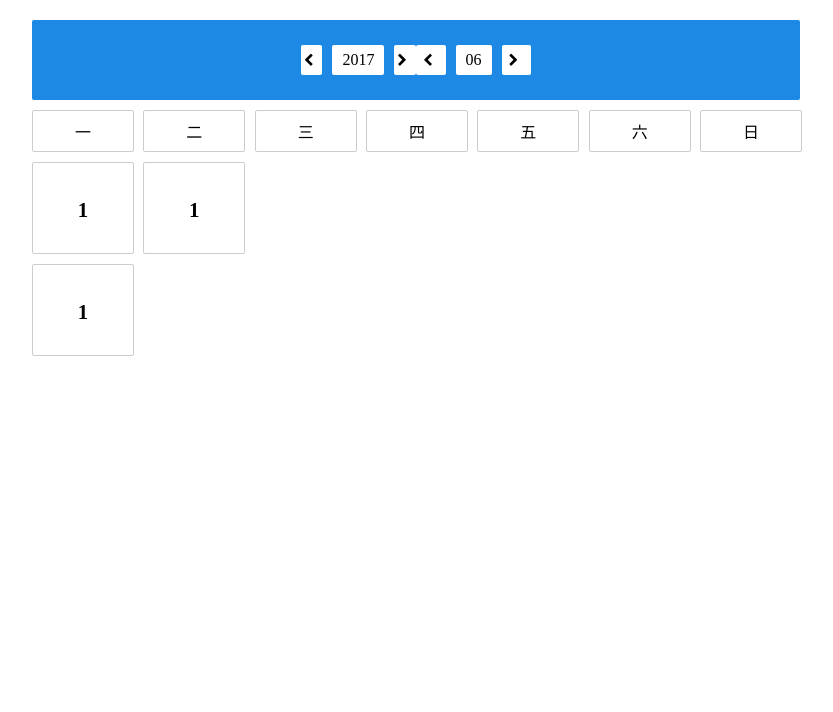
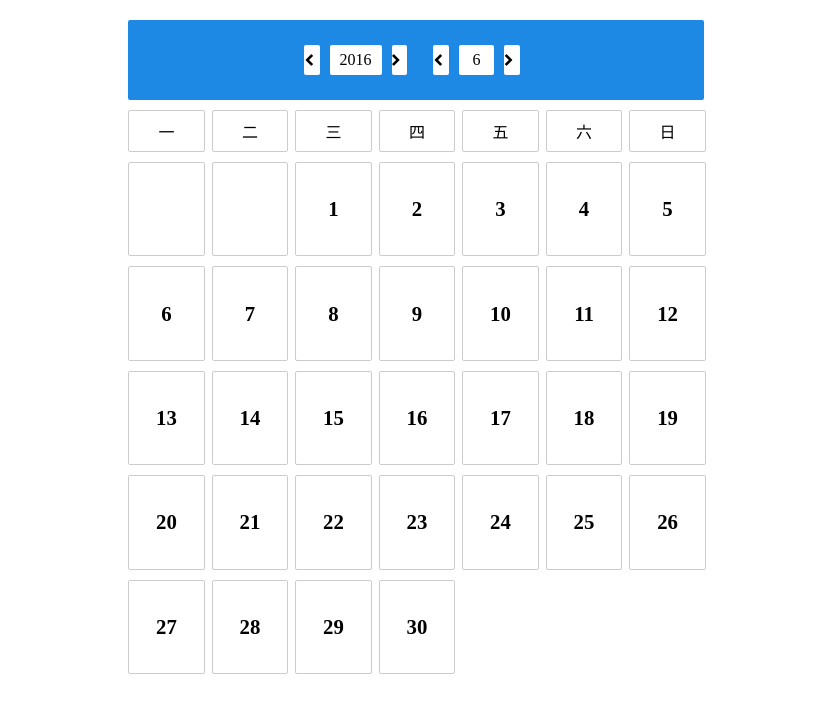
Before and after one commit to maxutian/practices, a plain HTML site: page js pracitices/Calendar/index.html in a window 1280 px wide. Both pictures are taken after a click on the button 535 px from the left and 60 px from the top of the page. Shown: the whole page, without its empty margins (224-1057 px from the left). Drawn offline with Linux system fonts and the light colour scheme.

Commit message:
'prenext'

```diff
--- a/js pracitices/Calendar/index.html
+++ b/js pracitices/Calendar/index.html
@@ -10,12 +10,12 @@
 	<header id="calendar-header">
 		<div id="calendar-year">
 			<button id="preYear"><i class="fa fa-chevron-left"></i></button>
-			<p id="year">2017</p>
+			<p id="year"></p>
 			<button id="nextYear"><i class="fa fa-chevron-right"></i></button>
 		</div>
 		<div id="calendar-month">
 			<button id="preMonth"><i class="fa fa-chevron-left"></i></button>
-			<p id="month">06</p>
+			<p id="month"></p>
 			<button id="nextMonth"><i class="fa fa-chevron-right"></i></button>
 		</div>
 	</header>
@@ -25,14 +25,11 @@
 			<li>
 				<div id="Monday" class="weekdays">
 					<p>一</p>
-					<div class="date">1</div>
-					<div class="date">1</div>
 				</div>
 			</li>
 			<li>
 				<div id="Tuesday" class="weekdays">
 					<p>二</p>
-					<div class="date">1</div>
 				</div>
 			</li>
 			<li>
@@ -62,5 +59,12 @@
 			</li>
 		</ul>
 	</content>
+
+<script src="js/calendar.js"></script>
+<script>
+	window.onload = function () {
+		initDate();
+	}
+</script>
 </body>
 </html>
--- a/js pracitices/Calendar/js/calendar.js
+++ b/js pracitices/Calendar/js/calendar.js
@@ -1,23 +1,39 @@
-var mon = document.getElementById('Monday');
-var tue = document.getElementById('Tuesday');
-var wed = document.getElementById('Wednesday');
-var thur = document.getElementById('Thursday');
-var fri = document.getElementById('Friday');
-var sat = document.getElementById('Sataurday');
-var sun = document.getElementById('Sunday');
-var year = document.getElementById('year');
-var month = document.getElementById('month');
+function $ (node) {
+	return document.getElementById(node);
+}
+
+var year = new Date().getFullYear();
+var month = new Date().getMonth();
+var yearNode = $('year');
+var monthNode = $('month');
+var mon = $('Monday');
+var tue = $('Tuesday');
+var wed = $('Wednesday');
+var thur = $('Thursday');
+var fri = $('Friday');
+var sat = $('Sataurday');
+var sun = $('Sunday');
 var weekdays = [mon,tue,wed,thur,fri,sat,sun];
 
 function initDate () {
-	year.innerText = new Date().getFullYear();
-	month.innerText = new Date().getMonth() + 1;
+	yearNode.innerText = year;
+	monthNode.innerText = month + 1;
+	setDate(year, month);
+	changeDate();
+};
+
+function clearDate () {
+	for (var i in weekdays){
+		while (weekdays[i].children[1]) {
+			weekdays[i].removeChild(weekdays[i].children[1]);
+		}
+	}
 }
 
 function setDate (year, month) {
-	var sumDate = new Date(year, month, 0).getDate();
+	var sumDate = new Date(year, month + 1, 0).getDate();
 	// 留白
-	var firstDate = new Date(year, month - 1, 0).getDay();
+	var firstDate = new Date(year, month, 0).getDay();
 	for (var i = 0; i < firstDate; i++) {
 		var datep = document.createElement('p');
 		datep.className = 'date';
@@ -25,7 +41,7 @@ function setDate (year, month) {
 	}
 	// 添加日期
 	for (var i = 0;i < sumDate;i++){
-		var weekday = new Date(year, month - 1, i).getDay();
+		var weekday = new Date(year, month, i).getDay();
 		var datep = document.createElement('p');
 		datep.className = 'date';
 		var datenum = document.createTextNode(i + 1);
@@ -56,7 +72,43 @@ function setDate (year, month) {
 	}
 }
 
-window.onload = function () {
-	initDate();
-	setDate(year.innerText, month.innerText);
+function changeDate () {
+	var preY = $('preYear');
+	var preM = $('preMonth');
+	var nextY = $('nextYear');
+	var nextM = $('nextMonth');
+
+	preY.addEventListener('click', function () {
+		clearDate();
+		setDate(--year, month);
+		yearNode.innerText = parseInt(yearNode.innerText) - 1;
+	});
+
+	preM.addEventListener('click', function () {
+		clearDate();
+		setDate(year, --month);
+		if (parseInt(monthNode.innerText) === 1) {
+			monthNode.innerText = 12;
+			yearNode.innerText = parseInt(yearNode.innerText) - 1;
+		} else {
+		  monthNode.innerText = parseInt(monthNode.innerText) - 1;
+		}
+	});
+
+	nextY.addEventListener('click', function () {
+		clearDate();
+		setDate(++year, month);
+		yearNode.innerText = parseInt(yearNode.innerText) + 1;
+	});
+
+	nextM.addEventListener('click', function () {
+		clearDate();
+		setDate(year, ++month);
+		if (parseInt(monthNode.innerText) === 12) {
+			monthNode.innerText = 1;
+			yearNode.innerText = parseInt(yearNode.innerText) + 1;
+		} else {
+		  monthNode.innerText = parseInt(monthNode.innerText) + 1;
+		}
+	});
 }
--- a/js pracitices/Calendar/style/style.css
+++ b/js pracitices/Calendar/style/style.css
@@ -9,7 +9,7 @@
 	display: flex;
 	justify-content: center;
 	align-items: center;
-	width: 60%;
+	width: 45%;
 	height: 80px;
 	margin: 0 auto;
 	margin-top: 20px;
@@ -21,13 +21,15 @@
 	justify-content: center;
 	align-items: center;
 	width: 15%;
+	margin: 0 3%;
 }
 #calendar-year button,#calendar-month button{
 	cursor: pointer;
-	width: 30px;
+	width: 20%;
 	height: 30px;
 	border: none;
 	outline: none;
+	font-size: .8em;
 	border-radius: 2px;
 	background-color: #fff;
 	transition: all .3s ease;
@@ -38,19 +40,25 @@
 }
 #year,#month{
 	cursor: pointer;
+	width: 40%;
 	height: 30px;
 	line-height: 30px;
 	margin: 0 10px;
 	padding: 0 10px;
+	text-align: center;
+	font-size: 1em;
 	border-radius: 2px;
 	background-color: #fff;
 	transition: all .3s ease;
+}
+#month{
+	width: 20% !important;
 }
 #week{
 	display: flex;
 	justify-content: space-between;
 	align-items: flex-start;
-	width: 60%;
+	width: 45%;
 	height: 70vh;
 	margin: 0 auto;
 	list-style: none;
@@ -78,7 +86,7 @@
 	cursor: pointer;
 	width: 100%;
 	height: 0;
-	padding: 35% 0 55%;
+	padding: 35% 0 35%;
 	margin-top: 10px;
 	text-align: center;
 	font-size: 1.3em;
@@ -88,6 +96,6 @@
 	transition: all .3s ease;
 }
 .date:hover{
-	background-color: rgba(200,200,200,.3);
+	background-color: rgba(200,200,200,.6);
 	transition: all .3s ease;
 }
```
